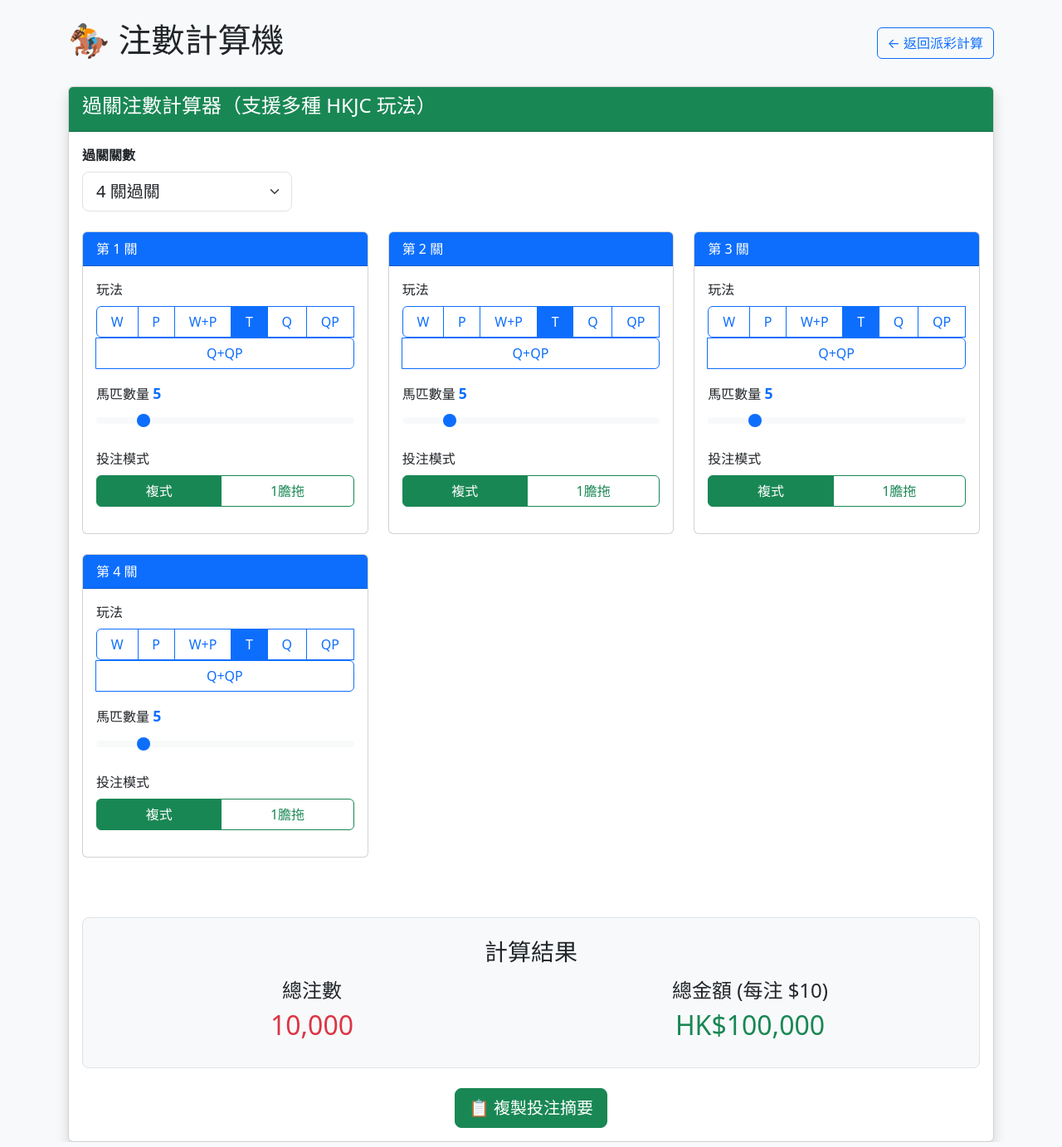
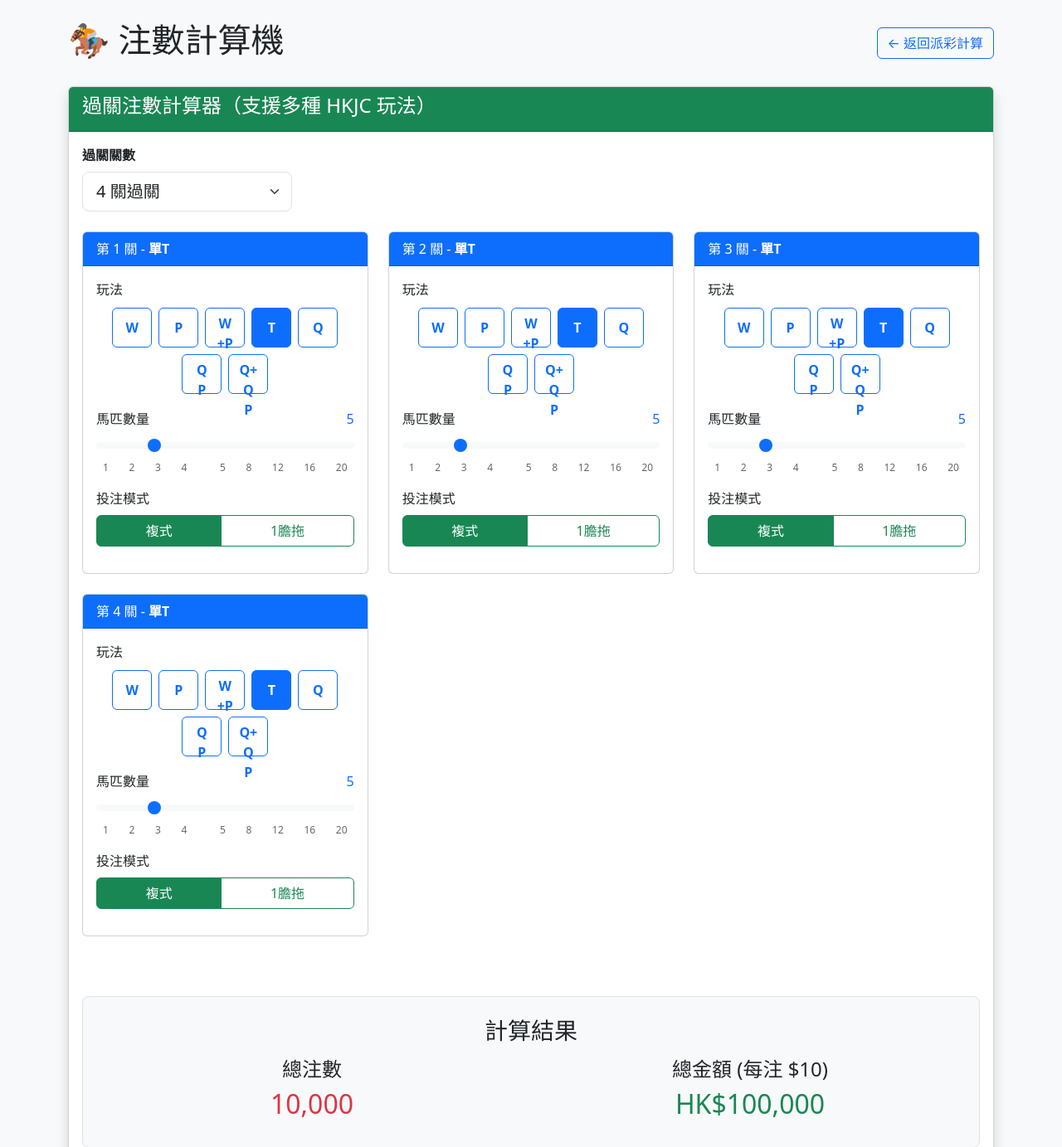
Before and after one commit to ioioioiooioo/qqp_cal, a Flask app: page /betcount in a window 1280 px wide. Shown: the top 1383 px of the page at 83% size. Run offline with Flask 3, Linux system fonts and the light colour scheme.

Commit message:
Refactor betting UI with new button and slider styles
Updated play buttons and slider for horse count with improved layout and functionality.

```diff
--- a/templates/betcount.html
+++ b/templates/betcount.html
@@ -8,9 +8,32 @@
         body { background-color: #f8f9fa; }
         .leg-card { transition: all 0.2s; }
         .leg-card:hover { box-shadow: 0 4px 15px rgba(0,0,0,0.15); }
-        .play-btn.active { background-color: #0d6efd !important; color: white !important; }
+
+        .play-btn {
+            width: 48px !important;
+            height: 48px !important;
+            font-size: 1rem;
+            font-weight: bold;
+            margin: 2px;
+        }
+        .play-btn-group {
+            display: flex;
+            flex-wrap: wrap;
+            gap: 4px;
+            justify-content: center;
+        }
+
+        .slider-container {
+            position: relative;
+        }
+        .slider-ticks {
+            display: flex;
+            justify-content: space-between;
+            padding: 0 8px;
+            font-size: 0.75rem;
+            color: #666;
+        }
         .mode-btn.active { background-color: #198754 !important; color: white !important; }
-        .slider-value { font-weight: bold; font-size: 1.1rem; }
     </style>
 </head>
 <body>
@@ -78,26 +101,36 @@
                                 <!-- 玩法按鈕 -->
                                 <div class="mb-3">
                                     <label class="form-label">玩法</label>
-                                    <div class="btn-group w-100 flex-wrap" role="group">
-                                        <button type="button" class="btn btn-outline-primary play-btn flex-fill" data-type="win" onclick="selectPlay(this, ${i})">W</button>
-                                        <button type="button" class="btn btn-outline-primary play-btn flex-fill" data-type="place" onclick="selectPlay(this, ${i})">P</button>
-                                        <button type="button" class="btn btn-outline-primary play-btn flex-fill" data-type="winplace" onclick="selectPlay(this, ${i})">W+P</button>
-                                        <button type="button" class="btn btn-outline-primary play-btn flex-fill active" data-type="trio" onclick="selectPlay(this, ${i})">T</button>
-                                        <button type="button" class="btn btn-outline-primary play-btn flex-fill" data-type="quinella" onclick="selectPlay(this, ${i})">Q</button>
-                                        <button type="button" class="btn btn-outline-primary play-btn flex-fill" data-type="placeq" onclick="selectPlay(this, ${i})">QP</button>
-                                        <button type="button" class="btn btn-outline-primary play-btn flex-fill" data-type="quinella_placeq" onclick="selectPlay(this, ${i})">Q+QP</button>
+                                    <div class="play-btn-group">
+                                        <button type="button" class="btn btn-outline-primary play-btn" data-type="win" onclick="selectPlay(this, ${i})">W</button>
+                                        <button type="button" class="btn btn-outline-primary play-btn" data-type="place" onclick="selectPlay(this, ${i})">P</button>
+                                        <button type="button" class="btn btn-outline-primary play-btn" data-type="winplace" onclick="selectPlay(this, ${i})">W+P</button>
+                                        <button type="button" class="btn btn-outline-primary play-btn active" data-type="trio" onclick="selectPlay(this, ${i})">T</button>
+                                        <button type="button" class="btn btn-outline-primary play-btn" data-type="quinella" onclick="selectPlay(this, ${i})">Q</button>
+                                        <button type="button" class="btn btn-outline-primary play-btn" data-type="placeq" onclick="selectPlay(this, ${i})">QP</button>
+                                        <button type="button" class="btn btn-outline-primary play-btn" data-type="quinella_placeq" onclick="selectPlay(this, ${i})">Q+QP</button>
                                     </div>
                                 </div>
 
-                                <!-- 馬匹數量 Slider -->
+                                <!-- 馬匹數量 Slider + Ticks -->
                                 <div class="mb-3">
-                                    <label class="form-label">馬匹數量 <span id="horses-value-${i}" class="slider-value text-primary">5</span></label>
-                                    <input type="range" class="form-range leg-horses" id="horses-${i}"
-                                           min="2" max="20" value="5" step="1"
-                                           oninput="updateHorseValue(${i}); calculateTotalBets()">
+                                    <label class="form-label d-flex justify-content-between">
+                                        馬匹數量
+                                        <span id="horses-value-${i}" class="slider-value text-primary">5</span>
+                                    </label>
+                                    <div class="slider-container">
+                                        <input type="range" class="form-range leg-horses" id="horses-${i}"
+                                               min="1" max="20" value="5" step="1"
+                                               oninput="updateHorseValue(${i}); calculateTotalBets()">
+                                        <div class="slider-ticks">
+                                            <span>1</span><span>2</span><span>3</span><span>4</span>
+                                            <span style="margin-left:15px">5</span>
+                                            <span>8</span><span>12</span><span>16</span><span>20</span>
+                                        </div>
+                                    </div>
                                 </div>
 
-                                <!-- 投注模式按鈕切換 -->
+                                <!-- 投注模式 -->
                                 <div class="mb-3">
                                     <label class="form-label">投注模式</label>
                                     <div class="btn-group w-100" role="group">
@@ -112,15 +145,19 @@
                     </div>`;
                 container.innerHTML += html;
             }
+            // 初始化
+            document.querySelectorAll('.leg-card').forEach((leg, idx) => {
+                const defaultBtn = leg.querySelector('[data-type="trio"]');
+                if (defaultBtn) selectPlay(defaultBtn, idx + 1);
+            });
             calculateTotalBets();
         }
 
         function selectPlay(btn, legNum) {
-            const group = btn.parentElement;
+            const group = btn.closest('.play-btn-group');
             group.querySelectorAll('.play-btn').forEach(b => b.classList.remove('active'));
             btn.classList.add('active');
 
-            // 更新標題
             const fullName = {
                 win: "獨贏", place: "位置", winplace: "獨贏 + 位置",
                 trio: "單T", quinella: "連贏", placeq: "位置Q",
@@ -129,10 +166,10 @@
             document.getElementById(`leg-title-${legNum}`).innerHTML =
                 `第 ${legNum} 關 - <strong>${fullName[btn.dataset.type]}</strong>`;
 
-            // 自動切換模式（獨贏/位置/獨贏+位置 強制複式）
-            const modeGroup = btn.closest('.card-body').querySelector('.btn-group:last-child');
+            // W, P, W+P 強制複式
+            const modeBtns = btn.closest('.card-body').querySelectorAll('.mode-btn');
             if (['win','place','winplace'].includes(btn.dataset.type)) {
-                modeGroup.querySelectorAll('.mode-btn').forEach(b => {
+                modeBtns.forEach(b => {
                     if (b.dataset.mode === 'complex') b.classList.add('active');
                     else b.classList.remove('active');
                 });
@@ -165,7 +202,6 @@
                 const mode = modeBtn ? modeBtn.dataset.mode : 'complex';
 
                 let bets = 0;
-
                 if (mode === 'complex' || ['win','place','winplace'].includes(type)) {
                     switch(type) {
                         case 'win': bets = horses; break;
@@ -199,7 +235,6 @@
             navigator.clipboard.writeText(text).then(() => alert('✅ 已複製到剪貼簿！'));
         }
 
-        // 初始化
         window.onload = generateLegs;
     </script>
 </body>
```
